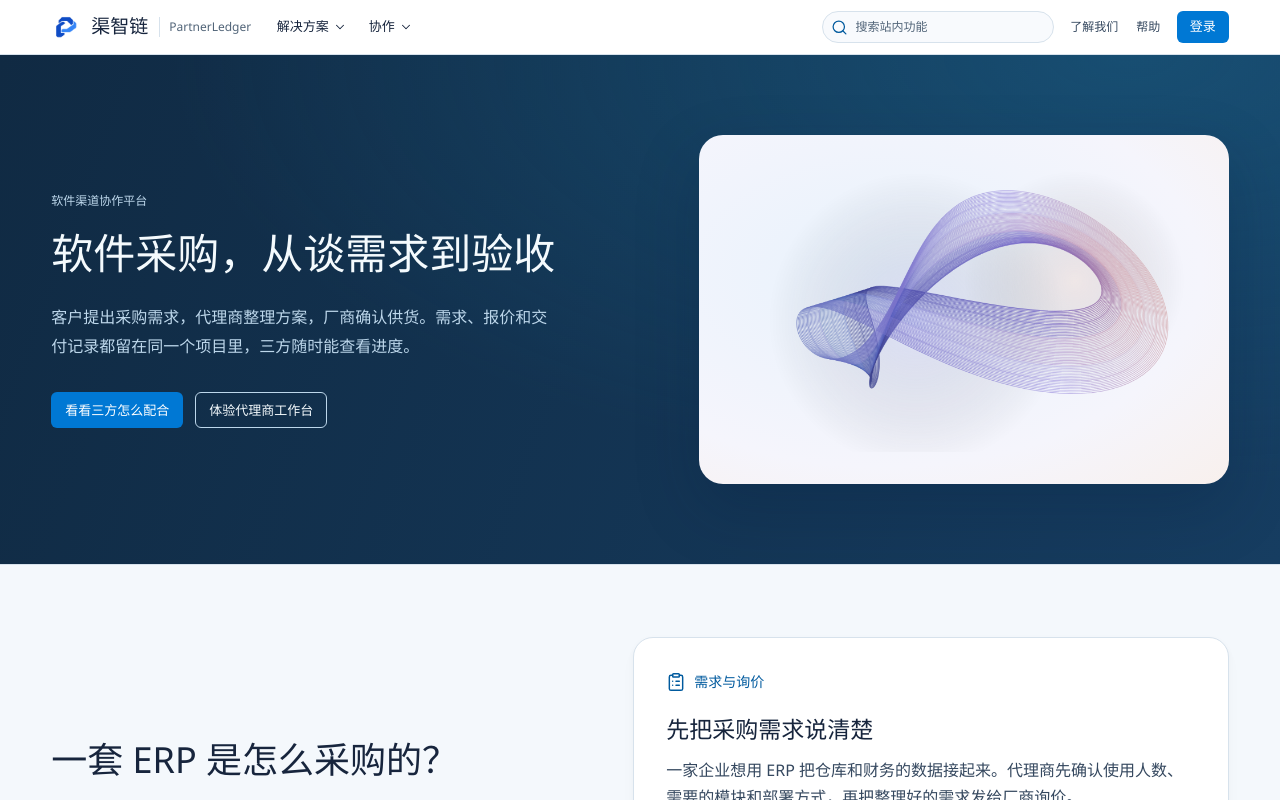
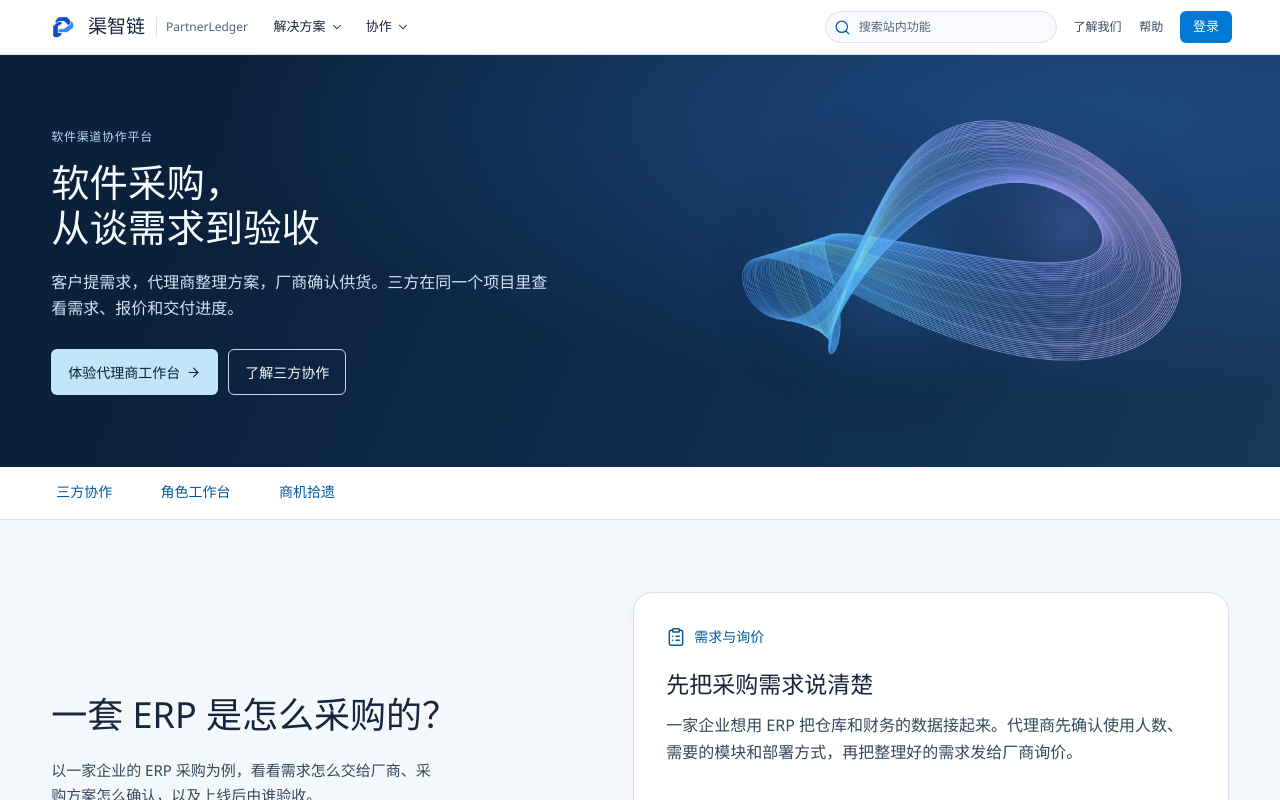
Before and after one commit to wweijie473-boop/PartnerLedger, a Vue app in the folder frontend/: page / in a window 1280 px wide. Shown: the top 800 px of the page. Built offline with nearby package versions, Linux system fonts and the light colour scheme.

Commit message:
feat(frontend): compact the PartnerLedger homepage

```diff
--- a/frontend/src/Portal.vue
+++ b/frontend/src/Portal.vue
@@ -33,14 +33,27 @@ const exampleRole = computed(() => entrances.find(entry => entry.role === curren
   <div id="top" class="pl-portal">
     <PortalHeader />
     <main>
-      <section class="pl-hero" aria-labelledby="portal-title"><div class="pl-wrap pl-intro">
-        <div class="pl-hero-copy"><p class="pl-kicker">软件渠道协作平台</p>
-          <h1 id="portal-title">软件采购，从谈需求到验收</h1>
-          <p class="pl-subtitle">客户提出采购需求，代理商整理方案，厂商确认供货。需求、报价和交付记录都留在同一个项目里，三方随时能查看进度。</p>
-          <div class="pl-hero-actions"><a class="pl-primary" href="#journey">看看三方怎么配合</a><a class="pl-secondary" href="/experience/dealer">体验代理商工作台</a></div>
+      <section class="pl-hero" aria-labelledby="portal-title">
+        <div class="pl-wrap pl-intro">
+          <div class="pl-hero-copy">
+            <p class="pl-kicker">软件渠道协作平台</p>
+            <h1 id="portal-title">软件采购，<br />从谈需求到验收</h1>
+            <p class="pl-subtitle">客户提需求，代理商整理方案，厂商确认供货。三方在同一个项目里查看需求、报价和交付进度。</p>
+            <div class="pl-hero-actions">
+              <a class="pl-primary" href="/experience/dealer">体验代理商工作台 <UiIcon name="forward" :size="15" /></a>
+              <a class="pl-secondary" href="#journey">了解三方协作</a>
+            </div>
+          </div>
+          <div class="pl-artwork" aria-hidden="true"><PortalArtwork /></div>
         </div>
-        <div class="pl-artwork" aria-hidden="true"><PortalArtwork /></div>
-      </div></section>
+      </section>
+      <nav class="pl-section-bar" aria-label="首页栏目">
+        <div class="pl-wrap pl-section-links">
+          <a href="#journey">三方协作</a>
+          <a href="#roles">角色工作台</a>
+          <a href="#opportunity">商机拾遗</a>
+        </div>
+      </nav>
       <section id="journey" class="pl-flow-section" tabindex="-1"><div class="pl-wrap pl-journey">
         <div><h2>一套 ERP 是怎么采购的？</h2>
           <p class="pl-section-note">以一家企业的 ERP 采购为例，看看需求怎么交给厂商、采购方案怎么确认，以及上线后由谁验收。</p>
@@ -54,7 +67,7 @@ const exampleRole = computed(() => entrances.find(entry => entry.role === curren
           <a :href="'/experience/' + exampleRole.role">体验{{ exampleRole.label }}工作台</a>
         </article>
       </div></section>
-      <section class="pl-wrap pl-role-section" aria-labelledby="portal-roles-title">
+      <section id="roles" class="pl-wrap pl-role-section" tabindex="-1" aria-labelledby="portal-roles-title">
         <h2 id="portal-roles-title">三个工作台，各自从哪里开始？</h2>
         <p>可以直接打开演示，用示例项目看看每种身份的日常工作。</p>
         <ul class="pl-role-grid">
@@ -66,7 +79,7 @@ const exampleRole = computed(() => entrances.find(entry => entry.role === curren
           </li>
         </ul>
       </section>
-      <section class="pl-wrap pl-opportunity" aria-labelledby="portal-opportunity-title">
+      <section id="opportunity" class="pl-wrap pl-opportunity" tabindex="-1" aria-labelledby="portal-opportunity-title">
         <div class="pl-op-illustration" aria-hidden="true">
           <span class="pl-op-path"></span>
           <div><UiIcon name="request" :size="28" /><span>客户还想接入仓储系统</span></div>
--- a/frontend/src/portal.css
+++ b/frontend/src/portal.css
@@ -1,6 +1,16 @@
-.pl-portal { background: var(--ui-surface); color: var(--ui-ink); min-height: 100vh; font-size: 15px; font-weight: 400; line-height: 1.65; }
+body:has(.pl-portal) { min-width: 0; }
+.pl-portal {
+  --pl-sticky-header-height: 55px;
+  --pl-section-bar-height: 53px;
+  background: var(--ui-surface);
+  color: var(--ui-ink);
+  min-height: 100vh;
+  font-size: 15px;
+  line-height: 1.65;
+}
 .pl-wrap { width: min(1328px, calc(100% - clamp(40px, 8vw, 112px))); margin-inline: auto; }
 .pl-header { position: sticky; top: 0; z-index: 20; background: var(--ui-surface); border-bottom: 1px solid var(--ui-border); }
+.pl-header .pl-wrap { width: min(1504px, calc(100% - clamp(32px, 7.5vw, 144px))); }
 .pl-bar {
   display: grid;
   grid-template: "brand primary search utility login" auto / auto auto minmax(0,1fr) auto auto;
@@ -76,21 +86,62 @@
 .pl-search-panel ul, .pl-footer ul { list-style: none; padding: 0; margin: 0; }
 .pl-search-caption { padding: 7px 10px 3px; font-size: 12px; font-weight: 400; color: var(--ui-ink-muted); }
 .pl-search-empty { padding: 6px 10px 12px; color: var(--ui-ink-muted); font-size: 14px; }
-.pl-portal :is(#journey, #about, #help) { scroll-margin-top: 68px; }
-.pl-hero { position: relative; overflow: hidden; color: var(--ui-on-navy); background: radial-gradient(ellipse at 88% 0%, #1b6d9566, transparent 60%), linear-gradient(110deg, var(--ui-navy), var(--ui-navy-light)); }
-.pl-intro { position: relative; display: grid; grid-template-columns: 1.1fr 1fr; align-items: center; gap: 64px; padding-block: 80px; }
+.pl-portal :is(#journey, #roles, #opportunity, #about, #help) {
+  scroll-margin-top: calc(var(--pl-sticky-header-height) + var(--pl-section-bar-height) + 12px);
+}
+.pl-hero {
+  overflow: hidden;
+  color: var(--ui-on-navy);
+  background:
+    radial-gradient(ellipse at 85% 15%, #245598a6, transparent 56%),
+    linear-gradient(112deg, #0b213b 17%, #112e50 65%, #183759);
+}
+.pl-intro {
+  display: grid;
+  grid-template-columns: minmax(0, .95fr) minmax(0, 1fr);
+  align-items: center;
+  gap: clamp(20px, 4vw, 64px);
+  min-height: clamp(412px, 28vw, 468px);
+  padding-block: 38px;
+}
 .pl-kicker { font-size: 12px; font-weight: 400; color: var(--ui-link); }
-.pl-hero .pl-kicker { color: var(--ui-on-navy-muted); }
-.pl-intro h1 { margin: 18px 0 24px; font-size: 42px; font-weight: 400; line-height: 1.2; }
-.pl-subtitle { max-width: 31em; color: var(--ui-on-navy-muted); line-height: 1.8; font-size: 16px; }
-.pl-hero-actions { display: flex; flex-wrap: wrap; gap: 12px; margin-top: 32px; }
-.pl-primary, .pl-secondary { display: inline-flex; justify-content: center; align-items: center; min-height: 36px; padding: 6px 13px; border: 1px solid transparent; border-radius: 6px; text-decoration: none; font-size: 13px; font-weight: 400; transition: background .15s; }
+.pl-hero .pl-kicker { color: #b7d9f4; font-weight: 600; letter-spacing: .06em; }
+.pl-intro h1 { margin: 14px 0 20px; font-size: clamp(37px, 3vw, 50px); font-weight: 500; line-height: 1.15; }
+.pl-subtitle { max-width: 31em; color: #d3e3f2; line-height: 1.65; font-size: clamp(16px, 1.1vw, 18px); }
+.pl-hero-actions { display: flex; flex-wrap: wrap; gap: 10px; margin-top: 28px; }
+.pl-primary, .pl-secondary { display: inline-flex; justify-content: center; align-items: center; gap: 6px; min-height: 36px; padding: 6px 13px; border: 1px solid transparent; border-radius: 6px; text-decoration: none; font-size: 13px; font-weight: 400; transition: background .15s; }
 .pl-primary { color: var(--ui-on-accent); background: var(--ui-accent); }
 .pl-primary:hover { background: var(--ui-accent-hover); }
 .pl-secondary { color: var(--ui-on-navy); background: transparent; border-color: var(--ui-on-navy-muted); }
 .pl-secondary:hover { background: #ffffff14; }
+.pl-hero-actions a { min-height: 46px; padding-inline: 16px; font-size: 14px; font-weight: 600; }
+.pl-hero-actions .pl-primary { color: #0b213b; background: #c2e4fa; }
+.pl-hero-actions .pl-primary:hover { background: #d8effc; }
+.pl-hero-actions a:focus-visible { outline-color: #c2e4fa; }
+.pl-artwork { width: 100%; max-width: 640px; justify-self: end; }
+.pl-visual { display: block; width: 100%; height: auto; pointer-events: none; }
+.pl-section-bar {
+  position: sticky;
+  top: var(--pl-sticky-header-height);
+  z-index: 10;
+  background: var(--ui-surface);
+  border-bottom: 1px solid var(--ui-border);
+}
+.pl-section-links { display: flex; align-items: stretch; gap: clamp(16px, 3vw, 40px); min-height: calc(var(--pl-section-bar-height) - 1px); }
+.pl-section-links a {
+  display: inline-flex;
+  align-items: center;
+  padding-inline: 5px;
+  border-bottom: 2px solid transparent;
+  color: var(--ui-link);
+  font-size: 14px;
+  font-weight: 600;
+  text-decoration: none;
+  white-space: nowrap;
+}
+.pl-section-links a:hover { border-bottom-color: var(--ui-accent); }
 .pl-journey h2, .pl-role-section h2, .pl-opportunity h2 { font-size: 36px; line-height: 1.3; font-weight: 400; }
-.pl-flow-section { background: var(--ui-canvas); border-block: 1px solid var(--ui-border); }
+.pl-flow-section { background: var(--ui-canvas); border-bottom: 1px solid var(--ui-border); }
 .pl-journey { display: grid; grid-template-columns: 1fr 1.15fr; align-items: center; gap: 64px; padding-block: 72px; }
 .pl-section-note { color: var(--ui-ink-secondary); max-width: 26em; margin: 20px 0 24px; }
 .pl-phases { display: flex; flex-wrap: wrap; gap: 8px; }
@@ -134,12 +185,12 @@
 .pl-footer-about h2 { margin-bottom: 6px; }
 .pl-footer-bottom { display: flex; justify-content: space-between; gap: 14px; padding-block: 16px 20px; border-top: 1px solid #bdd7eb38; font-size: 13px; }
 .pl-footer-bottom a span { margin-left: 4px; }
-@media(min-width:1440px) { .pl-intro h1 { font-size: 50px; } .pl-intro { padding-block: 96px; } }
 @media(max-width:1100px) {
-  .pl-intro, .pl-journey, .pl-opportunity { gap: 32px; }
+  .pl-journey, .pl-opportunity { gap: 32px; }
   .pl-bar > .pl-logo small { display: none; }
 }
 @media(max-width:760px) {
+  .pl-portal { --pl-sticky-header-height: 0px; --pl-section-bar-height: 46px; }
   .pl-header { position: relative; }
   .pl-bar {
     grid-template: "brand login" auto "primary utility" auto "search search" auto / 1fr auto;
@@ -151,23 +202,24 @@
   .pl-main-nav .pl-nav-button { padding-inline: 8px; }
   .pl-search { width: 100%; }
   .pl-search-panel { width: 100%; }
-  .pl-portal :is(#journey, #about, #help) { scroll-margin-top: 16px; }
 }
 @media(max-width:859px) {
-  .pl-intro { grid-template-columns: 1fr; padding-block: 56px; }
   .pl-journey, .pl-opportunity { grid-template-columns: 1fr; gap: 32px; }
   .pl-op-illustration { min-height: 220px; }
   .pl-footer-grid { grid-template-columns: 1fr 1fr; }
+}
+@media(max-width:700px) {
+  .pl-intro { grid-template-columns: minmax(0, 1fr); gap: 6px; min-height: 0; padding-block: 36px 18px; }
+  .pl-artwork { width: min(100%, clamp(240px, 62vw, 340px)); justify-self: center; }
 }
 @media(max-width:640px) {
   .pl-role-grid { grid-template-columns: 1fr; gap: 12px; }
 }
 @media(max-width:540px) {
   .pl-header .pl-wrap { width: calc(100% - 32px); }
-  .pl-intro { padding-block: 40px; gap: 32px; }
-  .pl-intro h1 { font-size: 32px; line-height: 40px; }
-  .pl-subtitle { font-size: 16px; }
-  .pl-hero-actions { gap: 8px; }
+  .pl-intro h1 { margin-block: 12px 14px; font-size: 32px; line-height: 1.2; }
+  .pl-hero-actions { gap: 8px; margin-top: 20px; }
+  .pl-hero-actions a { padding-inline: 10px; font-size: 13px; }
   .pl-primary, .pl-secondary { padding-inline: 12px; }
   .pl-journey, .pl-role-section, .pl-opportunity { padding-block: 40px; }
   .pl-journey h2, .pl-role-section h2, .pl-opportunity h2 { font-size: 28px; line-height: 36px; }
@@ -180,7 +232,3 @@
   .pl-footer-grid { gap: 26px 16px; padding-block: 36px 28px; }
   .pl-footer-about { grid-column: 1 / -1; }
 }
-.pl-artwork { width:100%; padding:32px 20px; border-radius:24px; background:radial-gradient(ellipse at 35% 40%, #e8f2fc, #f5f5fc 65%, #f8f0ed); box-shadow:0 24px 64px #061c3938; }
-.pl-visual { display:block; width:100%; max-width:600px; height:auto; margin:auto; pointer-events:none; }
-@media(max-width:859px) { .pl-artwork { width:min(560px,100%); justify-self:center; } }
-@media(max-width:540px) { .pl-artwork { padding:16px 8px; border-radius:16px; } }
```
Also changed, not shown: frontend/src/PortalArtwork.vue (+7 -7 lines).
